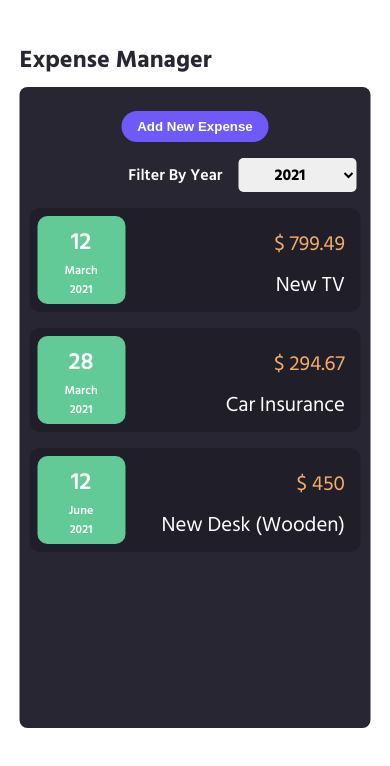
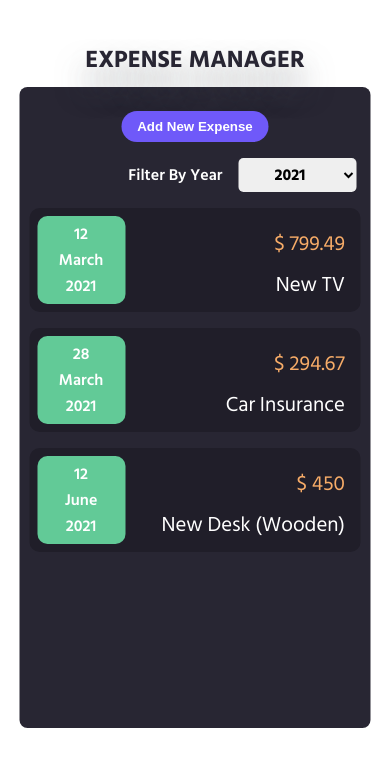
Before and after one commit to JWD-activity/Expense_manager, a React (Create React App) app: page / in a window 390 px wide. Shown: the top 766 px of the page. Built offline with nearby package versions, Linux system fonts and the light colour scheme; the HTML template or start-up script is replaced by a standard one.

Commit message:
fix date error

```diff
--- a/src/App.css
+++ b/src/App.css
@@ -16,7 +16,12 @@ h2 {
 }
 
 .heading {
+  display: flex;
+  justify-content: center;
   color: #282633;
+  text-transform: uppercase;
+  font-size: 2rem;
+  text-shadow: 0px 20px 30px rgb(83 88 93 / 60%);
 }
 
 .container-main {
@@ -24,3 +29,9 @@ h2 {
   left: 50%;
   transform: translateX(-50%);
 }
+
+@media only screen and (max-width: 660px) {
+  .heading {
+    font-size: 1.5rem;
+  }
+}
--- a/src/Components/Expense/ExpenseDate.css
+++ b/src/Components/Expense/ExpenseDate.css
@@ -19,3 +19,11 @@
 .expense-date__day {
   font-size: 1.5rem;
 }
+
+@media only screen and (max-width: 660px) {
+  .expense-date__year,
+  .expense-date__month,
+  .expense-date__day {
+    font-size: 1rem;
+  }
+}
```
